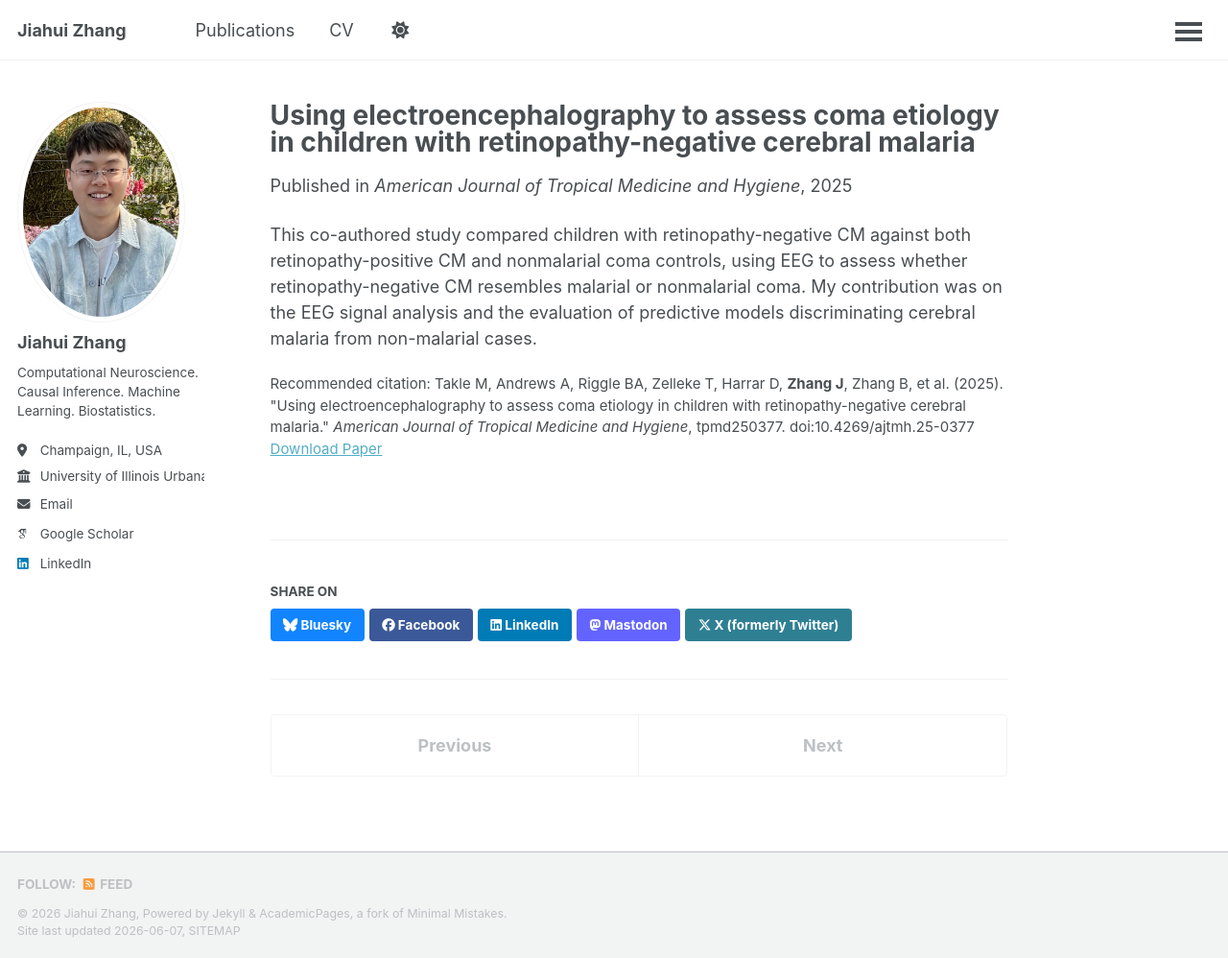
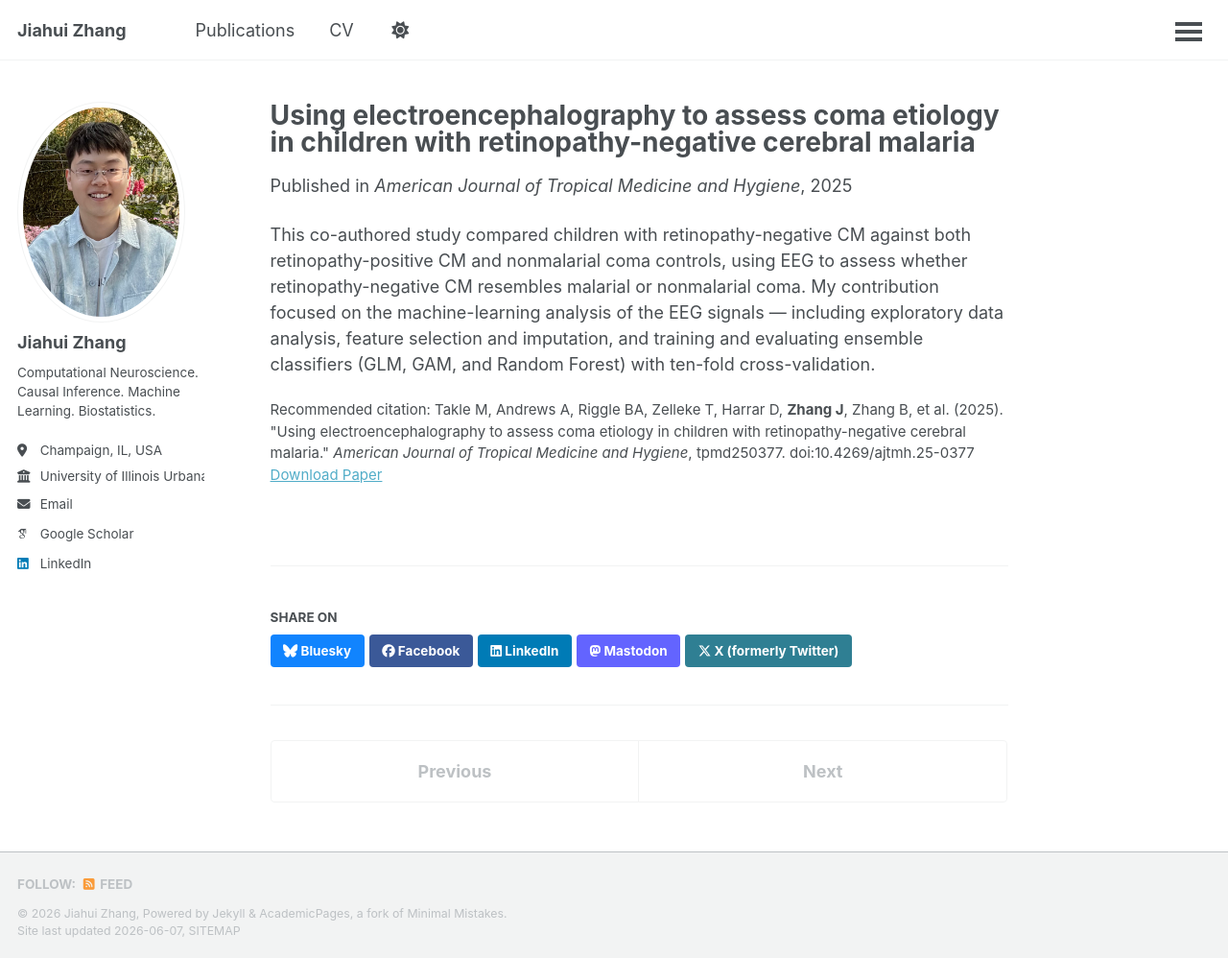
Before and after one commit to zjh688/zjh68688.github.io, a Jekyll site: the page built from _publications/2025-07-22-eeg-coma-etiology-ajtmh.md, in a window 1280 px wide and 998 px high. Shown: the whole window at 96% size. Built offline with Jekyll 4.4.1, drawn with Linux system fonts in a browser that asks for light colours; some web fonts are replaced; a script that is not in the unit is left out.

Commit message:
Update 2025-07-22-eeg-coma-etiology-ajtmh.md

```diff
--- a/_publications/2025-07-22-eeg-coma-etiology-ajtmh.md
+++ b/_publications/2025-07-22-eeg-coma-etiology-ajtmh.md
@@ -10,4 +10,4 @@ paperurl: 'https://doi.org/10.4269/ajtmh.25-0377'
 citation: 'Takle M, Andrews A, Riggle BA, Zelleke T, Harrar D, <b>Zhang J</b>, Zhang B, et al. (2025). &quot;Using electroencephalography to assess coma etiology in children with retinopathy-negative cerebral malaria.&quot; <i>American Journal of Tropical Medicine and Hygiene</i>, tpmd250377. doi:10.4269/ajtmh.25-0377'
 ---
 
-This co-authored study compared children with retinopathy-negative CM against both retinopathy-positive CM and nonmalarial coma controls, using EEG to assess whether retinopathy-negative CM resembles malarial or nonmalarial coma. My contribution was on the EEG signal analysis and the evaluation of predictive models discriminating cerebral malaria from non-malarial cases.
+This co-authored study compared children with retinopathy-negative CM against both retinopathy-positive CM and nonmalarial coma controls, using EEG to assess whether retinopathy-negative CM resembles malarial or nonmalarial coma. My contribution focused on the machine-learning analysis of the EEG signals — including exploratory data analysis, feature selection and imputation, and training and evaluating ensemble classifiers (GLM, GAM, and Random Forest) with ten-fold cross-validation.
```
